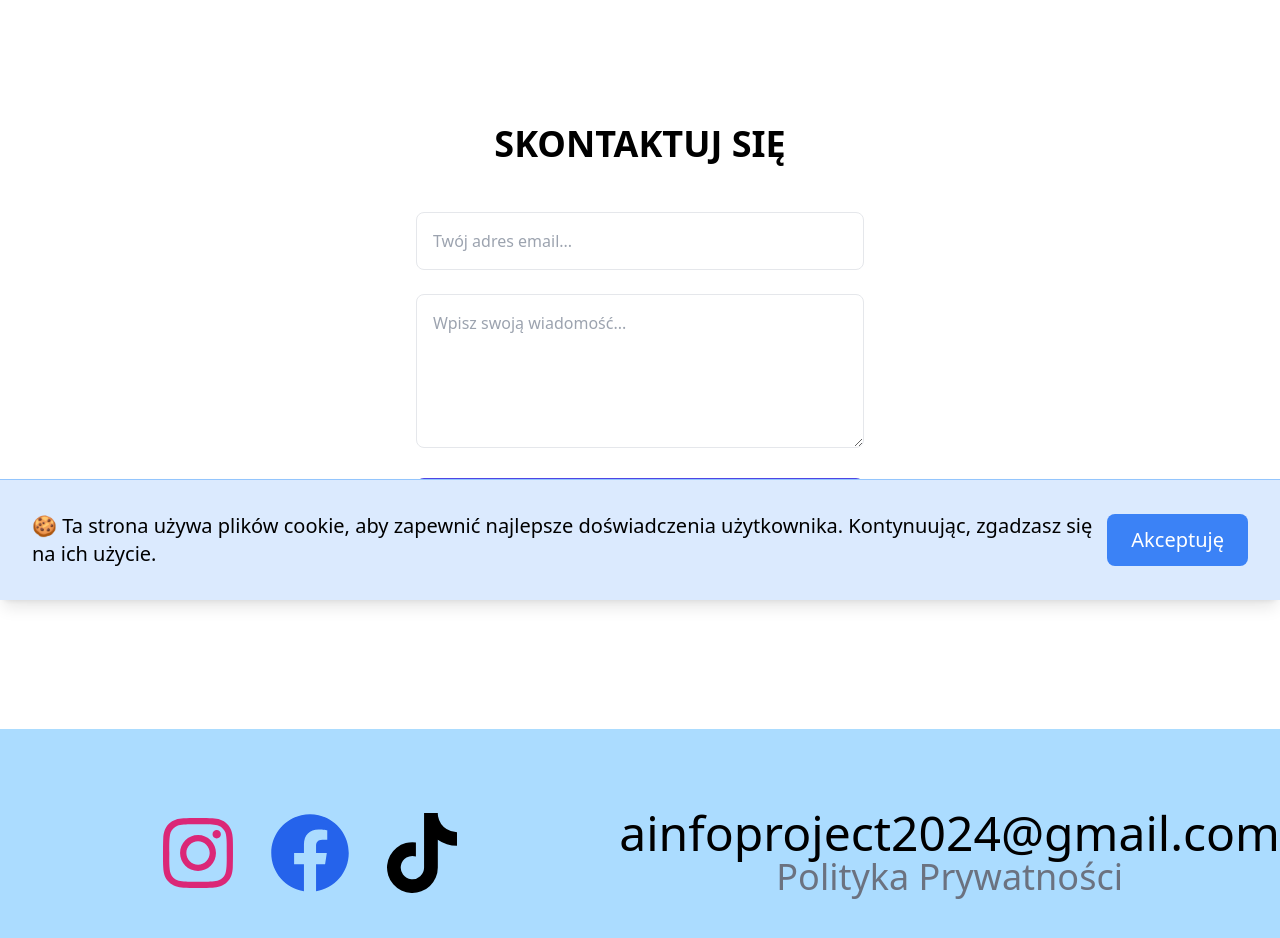
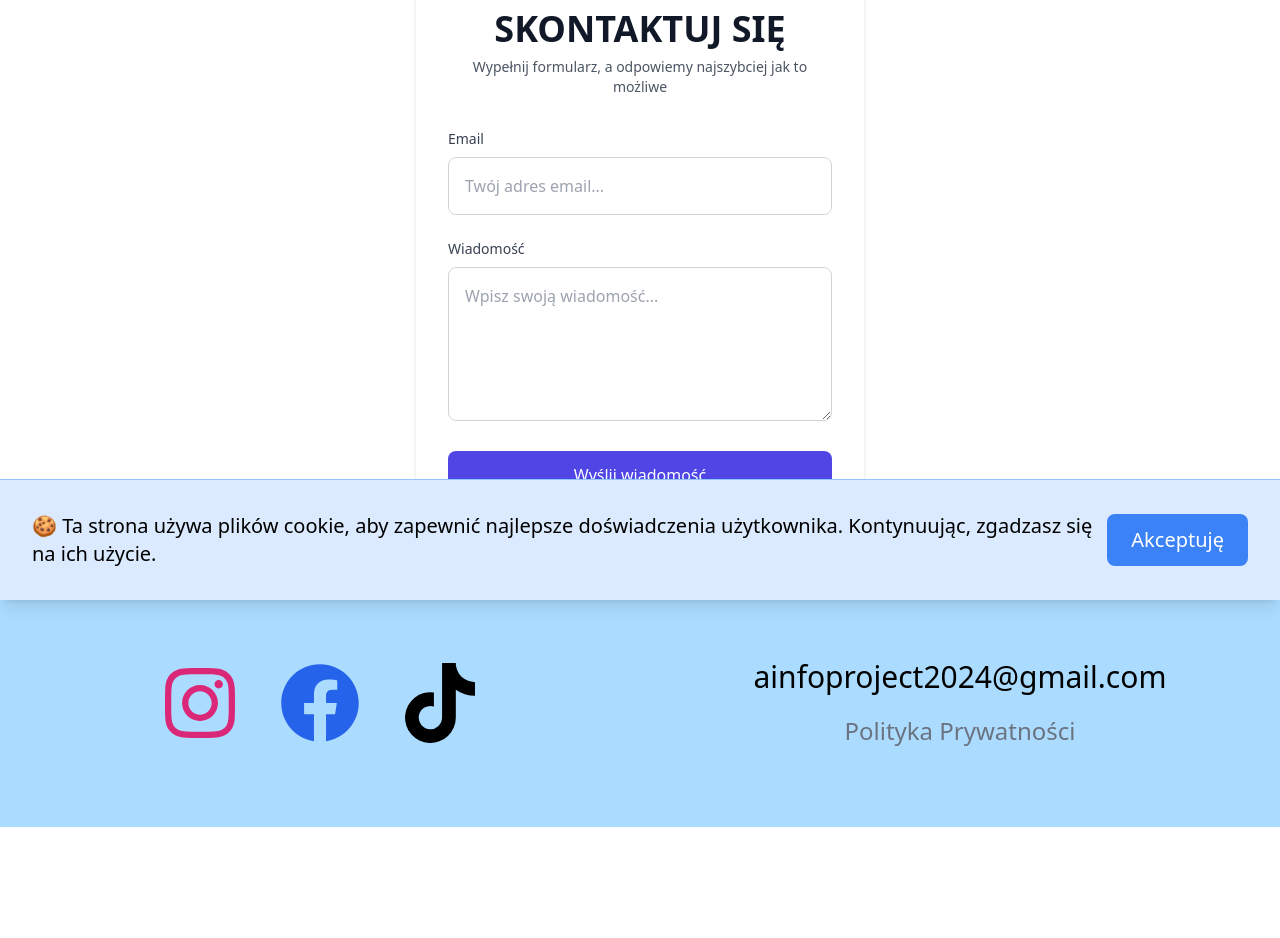
Before and after one commit to AInfo-Zwolnieni-Z-Teorii/frontend, a React (Vite) app: page /contact in a window 1280 px wide. Shown: the part 200-1138 px from the top of the page. After the commit the page ends 1027 px from the top, so only its background shows below. Built offline with nearby package versions, Linux system fonts and the light colour scheme.

Commit message:
zrobilem wszystkie z listy

```diff
--- a/index.html
+++ b/index.html
@@ -62,5 +62,22 @@
 
 		<div id="root"></div>
 		<script type="module" src="/src/main.jsx"></script>
+
+		<!-- This should be added to your body or main container -->
+		<style>
+			#root {
+				display: flex;
+				flex-direction: column;
+				min-height: 100vh;
+			}
+
+			main {
+				flex: 1 0 auto;
+			}
+
+			footer {
+				flex-shrink: 0;
+			}
+		</style>
 	</body>
 </html>
--- a/src/App.jsx
+++ b/src/App.jsx
@@ -25,9 +25,10 @@
 	return (
 		<ErrorBoundary>
 			<Router>
-				<div className="flex align-middle justify-center flex-col w-full h-full">
+				<div className="flex flex-col min-h-screen w-full">
 					<Navigation />
 
+					<main className="flex-1">
 						<Routes>
 							{/* Home Page */}
 							<Route
@@ -73,6 +74,8 @@
 							{/* Inne trasy */}
 							<Route path="*" element={<Error404 />} /> {/* Obsługa 404 */}
 						</Routes>
+					</main>
+
 					<CookieConsent />
 					<Footer />
 				</div>
--- a/src/components/BlogTile.tsx
+++ b/src/components/BlogTile.tsx
@@ -8,8 +8,8 @@
 const BlogTile = () => {
 	const [limit, setLimit] = useState(7);
 	const [posts, setPosts] = useState<IPost[] | IValidationError>([]);
+	const [totalPosts, setTotalPosts] = useState(0);
 	const [isLoading, setIsLoading] = useState(true);
-	const [limitIncreased, setLimitIncreased] = useState(false);
 	const navigate = useNavigate();
 
 	useEffect(() => {
@@ -27,15 +27,35 @@
 			console.log(data);
 
 			setPosts(data);
+
+			// Get total count if available in headers or response metadata
+			// This is an example - adjust based on your API
+			if (Array.isArray(data)) {
+				const totalCountHeader = response.headers.get('X-Total-Count');
+				if (totalCountHeader) {
+					setTotalPosts(parseInt(totalCountHeader));
+				} else {
+					// If no header, estimate based on whether we got fewer posts than requested
+					setTotalPosts(data.length < limit ? data.length : data.length + 5);
+				}
+			}
+
 			setIsLoading(false);
 		};
 
 		fetchPosts();
 	}, [limit]);
+
 	const increaseLimit = () => {
-		console.log("Limit increased");
-		setLimit(20); // U
-		setLimitIncreased(true);
+		console.log("Increasing limit by 5");
+		setLimit(prevLimit => prevLimit + 5);
+	};
+
+	// Determine if we should show the "load more" button
+	const showLoadMoreButton = () => {
+		if (!Array.isArray(posts)) return false;
+		// If we have fewer posts than the current limit, we've loaded all posts
+		return posts.length >= limit;
 	};
 
 	return (
@@ -125,11 +145,14 @@
 				)}
 			</AnimatePresence>
 			<div className="flex justify-center mx-auto">
-				{!limitIncreased && ( // Conditionally render button
-					<button onClick={increaseLimit} className="focus:outline-none">
+				{showLoadMoreButton() && (
+					<button
+						onClick={increaseLimit}
+						className="focus:outline-none hover:opacity-80 transition-opacity"
+					>
 						<img
 							src="/assets/plus.svg"
-							alt="Zwiększ limit"
+							alt="Załaduj więcej"
 							className="w-20 my-8"
 						/>
 					</button>
--- a/src/components/Footer.tsx
+++ b/src/components/Footer.tsx
@@ -6,29 +6,48 @@
 
 const Footer = () => {
   return (
-    <footer className="bg-footer_bg flex justify-center align-center h-auto w-full" >
-      <div className="w-1/2 md:w-full flex flex-col gap-4 md:gap-0 justify-center items-center md:flex-row py-20">
-        <div className="flex align-middle justify-center gap-8 w-1/2">
-          <a href="#instagram" aria-label="Instagram" className="text-pink-600 text-2xl">
-            <FaInstagram style={{fontSize:"5rem"}} />
+    <footer className="bg-footer_bg w-full mt-auto">
+      <div className="w-full max-w-7xl flex flex-col md:flex-row justify-center items-center py-10 md:py-12 lg:py-16 xl:py-20 mx-auto">
+        {/* Icons container - exactly half width on non-mobile */}
+        <div className="w-full md:w-1/2 flex justify-center gap-4 md:gap-6 lg:gap-8 xl:gap-10">
+          <a
+            href="#instagram"
+            aria-label="Instagram"
+            className="text-pink-600"
+          >
+            <FaInstagram className="w-8 h-8 sm:w-10 sm:h-10 md:w-12 md:h-12 lg:w-16 lg:h-16 xl:w-20 xl:h-20 2xl:w-24 2xl:h-24 3xl:w-28 3xl:h-28 4xl:w-32 4xl:h-32" />
           </a>
-          <a href="#facebook" aria-label="Facebook" className="text-blue-600 text-2xl">
-            <FaFacebook style={{fontSize:"5rem"}} />
+          <a
+            href="#facebook"
+            aria-label="Facebook"
+            className="text-blue-600"
+          >
+            <FaFacebook className="w-8 h-8 sm:w-10 sm:h-10 md:w-12 md:h-12 lg:w-16 lg:h-16 xl:w-20 xl:h-20 2xl:w-24 2xl:h-24 3xl:w-28 3xl:h-28 4xl:w-32 4xl:h-32" />
           </a>
-          <a href="#tiktok" aria-label="TikTok" className="text-black text-2xl">
-            <FaTiktok style={{fontSize:"5rem"}}/>
+          <a
+            href="#tiktok"
+            aria-label="TikTok"
+            className="text-black"
+          >
+            <FaTiktok className="w-8 h-8 sm:w-10 sm:h-10 md:w-12 md:h-12 lg:w-16 lg:h-16 xl:w-20 xl:h-20 2xl:w-24 2xl:h-24 3xl:w-28 3xl:h-28 4xl:w-32 4xl:h-32" />
           </a>
         </div>
-        <div className="flex flex-col gap-4 md:gap-0 justify-center items-center">
-          <p className="font-medium text-2xl sm:text-3xl md:font-text-3.5xl lg:text-4xl xl:text-5xl">ainfoproject2024@gmail.com</p>
-          <p className="font-medium text-xl sm:text-2xl md:font-text-2.5xl lg:text-3xl xl:text-4xl text-gray-800">
-            <Link to={"/privacy-policy"} className="text-gray-500 hover:text-gray-600">
+
+        {/* Text container - exactly half width on non-mobile */}
+        <div className="w-full md:w-1/2 flex flex-col gap-3 md:gap-4 lg:gap-5 justify-center items-center mt-4 md:mt-0">
+          <p className="font-medium text-base sm:text-lg md:text-xl lg:text-2xl xl:text-3xl 2xl:text-4xl 3xl:text-5xl 4xl:text-6xl">
+            ainfoproject2024@gmail.com
+          </p>
+          <p className="font-medium">
+            <Link
+              to={"/privacy-policy"}
+              className="text-gray-500 hover:text-gray-600 text-sm sm:text-base md:text-lg lg:text-xl xl:text-2xl 2xl:text-3xl 3xl:text-4xl 4xl:text-5xl"
+            >
               Polityka Prywatności
             </Link>
           </p>
         </div>
       </div>
-
     </footer>
   );
 };
--- a/src/pages/Contact.tsx
+++ b/src/pages/Contact.tsx
@@ -76,13 +76,19 @@
   };
 
   return (
-    <div className="min-h-screen flex flex-col items-center justify-center px-4">
-      <h1 className="text-4xl font-bold text-navy-900 mb-12">
+    <div className="flex items-center justify-center py-12 px-4 sm:px-6 lg:px-8">
+      <div className="w-full max-w-md space-y-8 bg-white p-8 rounded-xl shadow-md">
+        <div className="text-center">
+          <h1 className="text-3xl sm:text-4xl font-bold text-gray-900">
             SKONTAKTUJ SIĘ
           </h1>
+          <p className="mt-2 text-sm text-gray-600">
+            Wypełnij formularz, a odpowiemy najszybciej jak to możliwe
+          </p>
+        </div>
 
         {submitSuccess ? (
-        <div className="w-full max-w-md text-center">
+          <div className="text-center">
             <div className="bg-green-100 text-green-700 p-4 rounded-lg mb-6">
               Wiadomość została wysłana pomyślnie!
             </div>
@@ -94,13 +100,17 @@
             </button>
           </div>
         ) : (
-        <form onSubmit={handleSubmit} className="w-full max-w-md space-y-6">
+          <form onSubmit={handleSubmit} className="mt-8 space-y-6">
             <div className="space-y-2">
+              <label htmlFor="email" className="block text-sm font-medium text-gray-700">
+                Email
+              </label>
               <input
+                id="email"
                 type="email"
                 name="email"
                 className={`w-full p-4 border rounded-lg focus:outline-none focus:ring-2 ${
-                error.email ? 'border-red-500 focus:ring-red-200' : 'focus:ring-indigo-600'
+                  error.email ? 'border-red-500 focus:ring-red-200' : 'border-gray-300 focus:ring-indigo-600'
                 }`}
                 placeholder="Twój adres email..."
                 value={formData.email}
@@ -112,10 +122,14 @@
             </div>
 
             <div className="space-y-2">
+              <label htmlFor="message" className="block text-sm font-medium text-gray-700">
+                Wiadomość
+              </label>
               <textarea
+                id="message"
                 name="message"
                 className={`w-full p-4 border rounded-lg focus:outline-none focus:ring-2 ${
-                error.message ? 'border-red-500 focus:ring-red-200' : 'focus:ring-indigo-600'
+                  error.message ? 'border-red-500 focus:ring-red-200' : 'border-gray-300 focus:ring-indigo-600'
                 }`}
                 rows={5}
                 placeholder="Wpisz swoją wiadomość..."
@@ -127,15 +141,17 @@
               )}
             </div>
 
+            <div>
               <button
                 type="submit"
-            className="w-full py-4 bg-indigo-600 text-white rounded-lg hover:bg-indigo-700 transition-colors font-medium disabled:opacity-70"
-            disabled={isSubmitting}
+                className="w-full py-3 px-4 bg-indigo-600 text-white rounded-lg hover:bg-indigo-700 transition-colors font-medium"
               >
-            {isSubmitting ? 'Wysyłanie...' : 'Wyślij'}
+                Wyślij wiadomość
               </button>
+            </div>
           </form>
         )}
+      </div>
     </div>
   );
 };
--- a/tailwind.config.js
+++ b/tailwind.config.js
@@ -24,7 +24,12 @@
       colors: {
         footer_bg: "#abdcff",
         main_dark_blue: "#172deb"
-      }
+      },
+      screens: {
+        '2xl': '1536px',
+        '3xl': '2000px',
+        '4xl': '3000px',
+      },
     },
   },
   plugins: [],
```
Also changed, not shown: src/pages/oNas.tsx (+16 -6 lines). Lines whose indentation alone changed are shown as unchanged.
